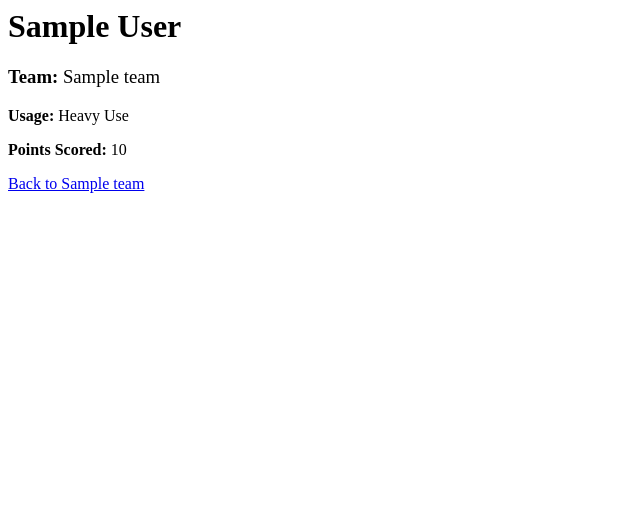
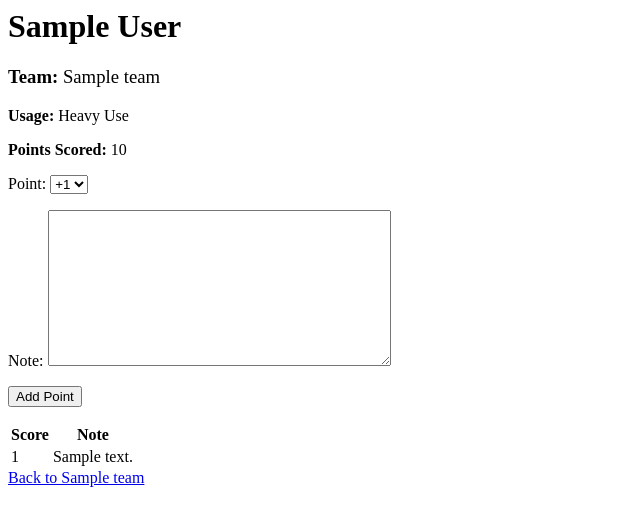
Before and after one commit to Jabronious/CloudRoni, a Django app: page /1/players/1/ in a window 1280 px wide. Shown: the top 526 px of the page, without its empty margins (0-640 px from the left). Run offline with Django 3.2, Linux system fonts and the light colour scheme; tables that the repository leaves empty hold one stand-in row (values such as "Sample post").

Commit message:
adds structure for adding points to players

```diff
--- a/CloudRoni/forms.py
+++ b/CloudRoni/forms.py
@@ -1,5 +1,5 @@
 from django import forms
-from CloudRoni.models import UserPlayer, Team
+from CloudRoni.models import UserPlayer, Team, Point
 from django.forms import ModelForm
 
 CHOICES=[('HU', 'Heavy Usage'),
@@ -16,3 +16,8 @@ class TeamForm(ModelForm):
     class Meta:
         model = Team
         exclude = ['created_date']
+
+class PointForm(ModelForm):
+    class Meta:
+        model = Point
+        exclude = ['player']
--- a/CloudRoni/models.py
+++ b/CloudRoni/models.py
@@ -39,3 +39,19 @@ class UserPlayer(models.Model):
 
     def __str__(self):
         return self.player_first_name + ' ' + self.player_last_name
+
+class Point(models.Model):
+    ONE = 1
+    MINUS_ONE = -1
+    FIVE = 5
+    POINT_CHOICES = (
+        (ONE, "+1"),
+        (MINUS_ONE, "-1"),
+        (FIVE, "+5"),
+    )
+    player = models.ForeignKey(UserPlayer,
+                              on_delete=models.CASCADE)
+    point = models.IntegerField(
+        choices=POINT_CHOICES,
+        default=0)
+    note = models.TextField(max_length=200)
--- a/CloudRoni/templates/players/index.html
+++ b/CloudRoni/templates/players/index.html
@@ -4,4 +4,21 @@
 <p style='font-weight: bold;'>Usage: <span style='font-weight: normal'>{{ player.get_usage_display }}</span></p>
 <p style='font-weight: bold;'>Points Scored: <span style='font-weight: normal'>{{ player.points_scored }}</span></p>
 
+<form role="form" action="" method="post">
+	{% csrf_token %}
+	{{ form.as_p }}
+<button type="submit">Add Point</button>
+</form>
+
+<table>
+    <th>Score</th>
+    <th>Note</th>
+{% for score in points %}
+    <tr>
+        <td>{{ score.point }}</td>
+        <td>{{ score.note }}</td>
+    </tr>
+{% endfor %}
+</table>
+
 <a href="{% url 'team' team.id %}">Back to {{ team.team_name }}</a>
--- a/CloudRoni/views.py
+++ b/CloudRoni/views.py
@@ -3,8 +3,8 @@ from django.shortcuts import get_object_or_404, render, redirect
 from django.template import loader
 from django.urls import reverse
 
-from .models import Team, UserPlayer
-from .forms import UserPlayerForm, TeamForm
+from .models import Team, UserPlayer, Point
+from .forms import UserPlayerForm, TeamForm, PointForm
 from django.utils import timezone
 
 import pdb
@@ -23,9 +23,31 @@ def team(request, team_id):
 def players(request, team_id, player_id):
 	player = get_object_or_404(UserPlayer, pk=player_id)
 	team = get_object_or_404(Team, pk=team_id)
+	form_class = PointForm
+
+	if request.method == "POST":
+		form = form_class(request.POST, request.FILES)
+
+		if form.is_valid():
+			point = form.save(commit=False)
+			point.player = player
+			point.save()
+			player.points_scored += point.point
+			player.save()
+		else:
+			return render(request, 'players/idex.html', {
+				'player': player,
+				'team': team,
+				'points': Point.objects.filter(player=player),
+				'form': form_class,
+				'error_message': "Note is required",
+			})
+
 	context = {
 		'player': player,
-		'team': team
+		'team': team,
+		'points': Point.objects.filter(player=player),
+		'form': form_class,
 	}
 	return render(request, 'players/index.html', context)
 
```
Also changed, not shown: CloudRoni/migrations/0004_point.py (added), 3 other files.
